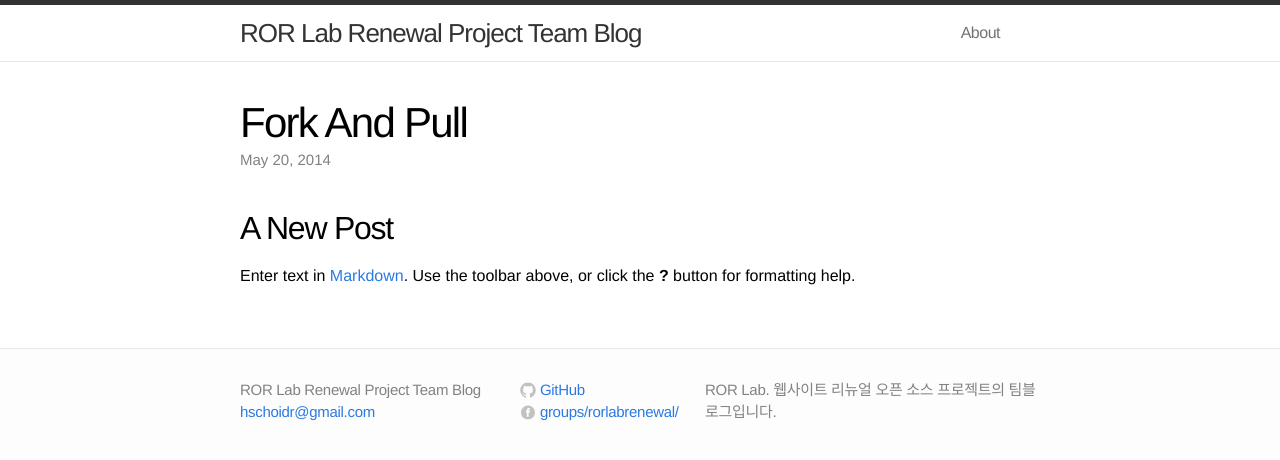
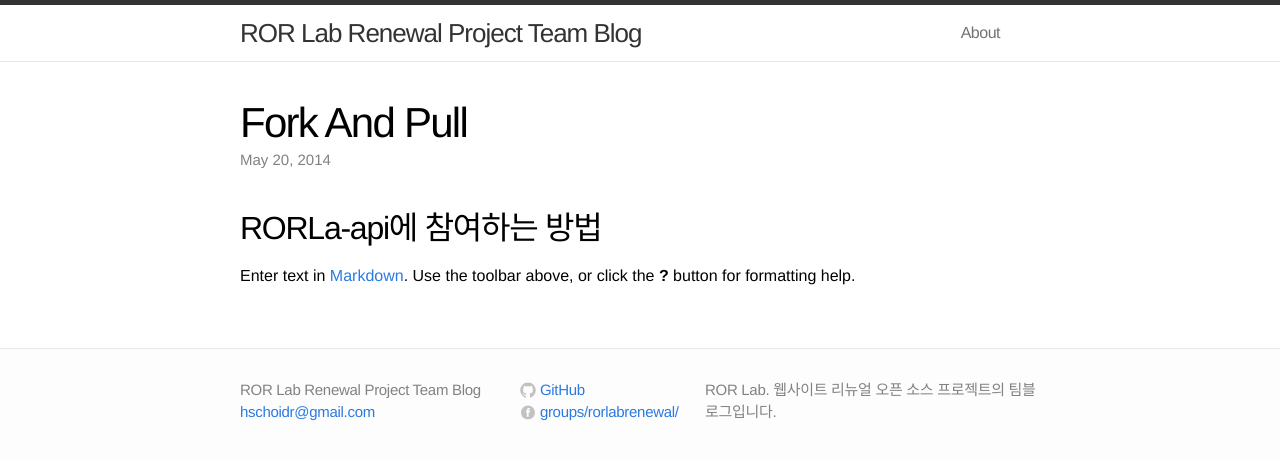
Before and after one commit to RORLabNew/rorlabnew.github.io, a Jekyll site: the page built from _posts/2014-05-20-fork-and-pull.md, in a window 1280 px wide. Shown: the top 460 px of the page. Built offline with Jekyll 4.4.1, drawn with Linux system fonts in a browser that asks for light colours.

Commit message:
Updated 2014-05-20-fork-and-pull.md

```diff
--- a/_posts/2014-05-20-fork-and-pull.md
+++ b/_posts/2014-05-20-fork-and-pull.md
@@ -5,6 +5,6 @@ date: 20140520
 categories: post
 ---
 
-## A New Post
+## RORLa-api에 참여하는 방법
 
 Enter text in [Markdown](http://daringfireball.net/projects/markdown/). Use the toolbar above, or click the **?** button for formatting help.
```
